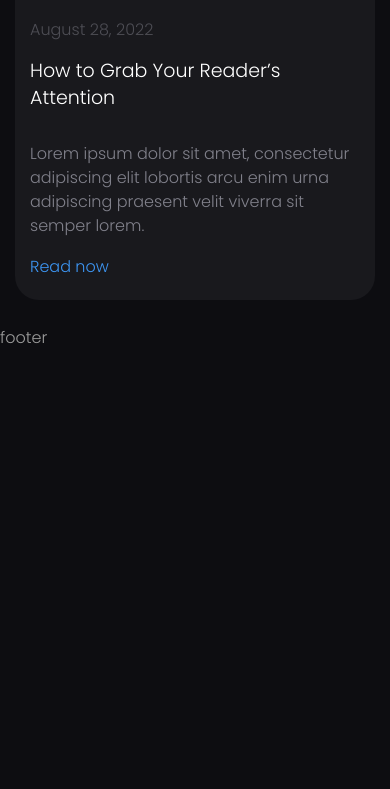
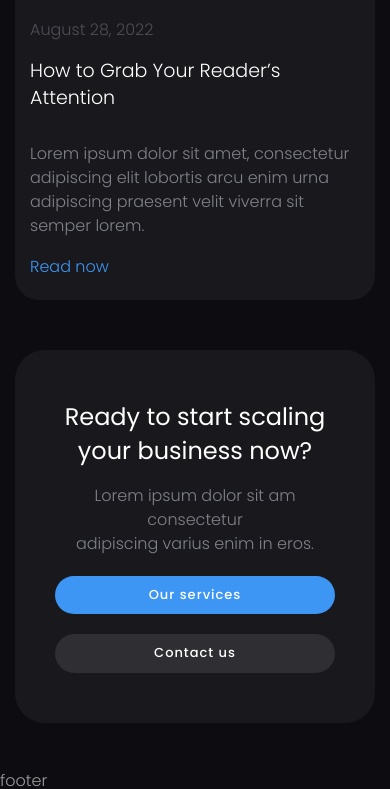
Before and after one commit to VadimGol1986/Growfy, a plain HTML site: page index.html in a window 390 px wide. Shown: the part 8189-8978 px from the top of the page. Before the commit the page ends 8535 px from the top, so only its background shows below. Drawn offline with Linux system fonts and the light colour scheme; files whose address does not match are found by name.

Commit message:
add last section

```diff
--- a/css/style.css
+++ b/css/style.css
@@ -1028,18 +1028,18 @@ button, input {
 
 .blog {
   padding-top: 100px;
-  padding-bottom: 100px;
+  padding-bottom: 200px;
 }
 @media (max-width: 991.98px) {
   .blog {
     padding-top: 50px;
-    padding-bottom: 50px;
+    padding-bottom: 100px;
   }
 }
 @media (max-width: 767.98px) {
   .blog {
     padding-top: 30px;
-    padding-bottom: 30px;
+    padding-bottom: 50px;
   }
 }
 .blog__header {
@@ -1141,3 +1141,80 @@ button, input {
 .item-blog__link:hover {
   text-decoration: underline;
 }
+
+.page__start {
+  margin-bottom: 100px;
+}
+@media (max-width: 991.98px) {
+  .page__start {
+    margin-bottom: 50px;
+  }
+}
+
+.start__body {
+  display: -webkit-box;
+  display: -ms-flexbox;
+  display: flex;
+  background: rgba(129, 129, 139, 0.1);
+  border-radius: 30px;
+  -webkit-box-align: center;
+      -ms-flex-align: center;
+          align-items: center;
+  padding: 50px 40px;
+}
+@media (max-width: 991.98px) {
+  .start__body {
+    -webkit-box-orient: vertical;
+    -webkit-box-direction: normal;
+        -ms-flex-direction: column;
+            flex-direction: column;
+    row-gap: 20px;
+    -webkit-box-align: stretch;
+        -ms-flex-align: stretch;
+            align-items: stretch;
+  }
+}
+.start__column {
+  -webkit-box-flex: 0;
+      -ms-flex: 0 1 50%;
+          flex: 0 1 50%;
+  text-align: center;
+}
+.start__title {
+  font-weight: 400;
+  font-size: 32px;
+  line-height: 1.4; /* 45/32 */
+  color: #fff;
+}
+.start__title:not(:last-child) {
+  margin-bottom: 16px;
+}
+@media (max-width: 767.98px) {
+  .start__title {
+    font-size: 24px;
+  }
+}
+.start__text {
+  max-width: 340px;
+  display: inline-block;
+}
+.start__actions {
+  display: -webkit-box;
+  display: -ms-flexbox;
+  display: flex;
+  -webkit-column-gap: 32px;
+     -moz-column-gap: 32px;
+          column-gap: 32px;
+  row-gap: 20px;
+  -webkit-box-pack: center;
+      -ms-flex-pack: center;
+          justify-content: center;
+}
+@media (max-width: 479.98px) {
+  .start__actions {
+    -webkit-box-orient: vertical;
+    -webkit-box-direction: normal;
+        -ms-flex-direction: column;
+            flex-direction: column;
+  }
+}
--- a/index.html
+++ b/index.html
@@ -376,6 +376,26 @@
         </div>
     </div>
 </section>
+<section class="page__start start">
+    <div class="start__container">
+        <div class="start__body">
+        <div class="start__column">
+            <h2 class="start__title">Ready to start scaling <br> your business now?</h2>
+            <div class="start__text text">
+                <p>
+                    Lorem ipsum dolor sit am consectetur <br> adipiscing varius enim in eros.
+                </p>
+            </div>
+        </div>
+        <div class="start__column">
+            <div class="start__actions">
+                <a href="" class="start__button button">Our services</a>
+                <a href="" class="start__button button button_dark">Contact us</a>
+            </div>
+        </div>
+    </div>
+    </div>
+</section>
         </main>
         <footer class="footer">
             footer
```
